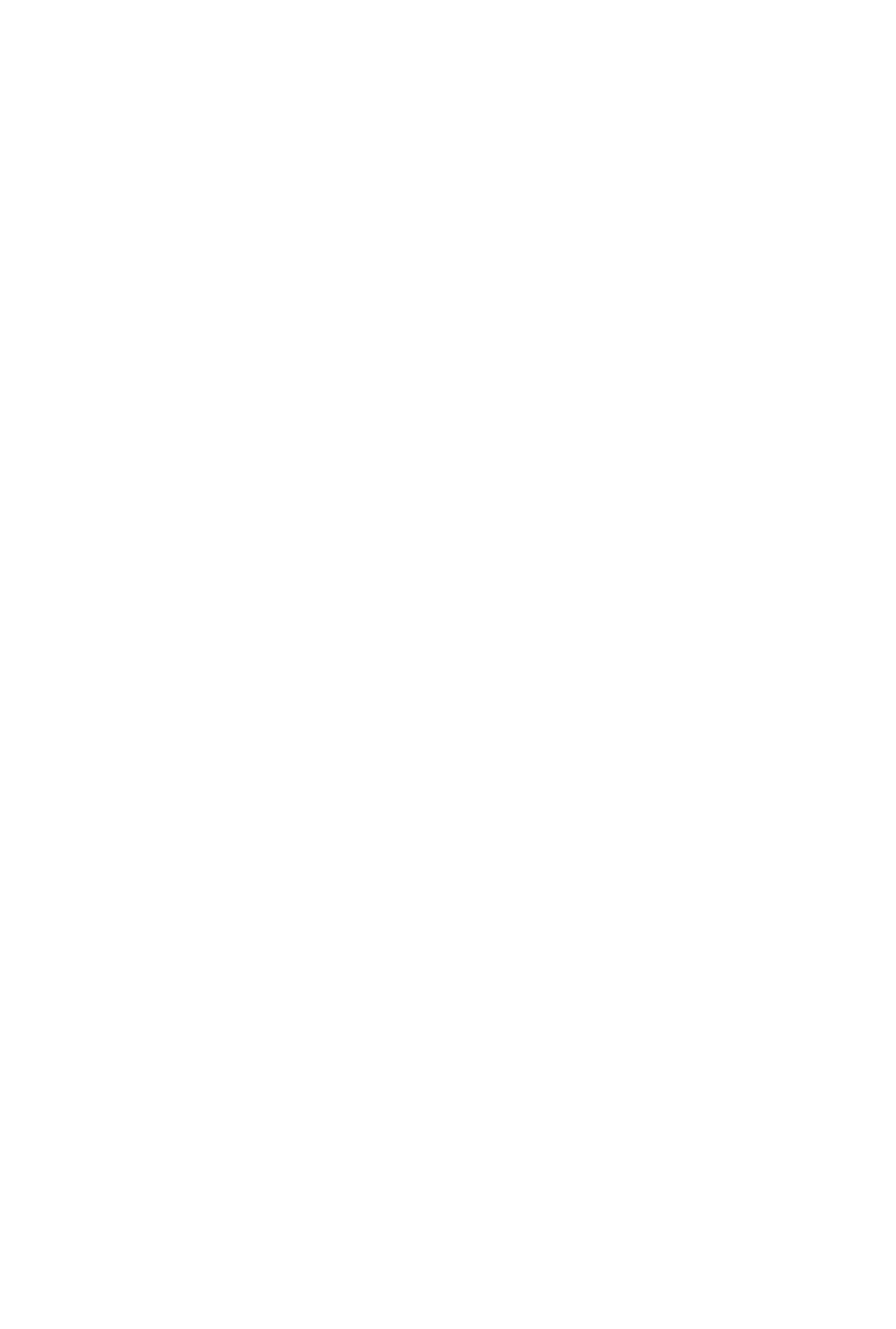
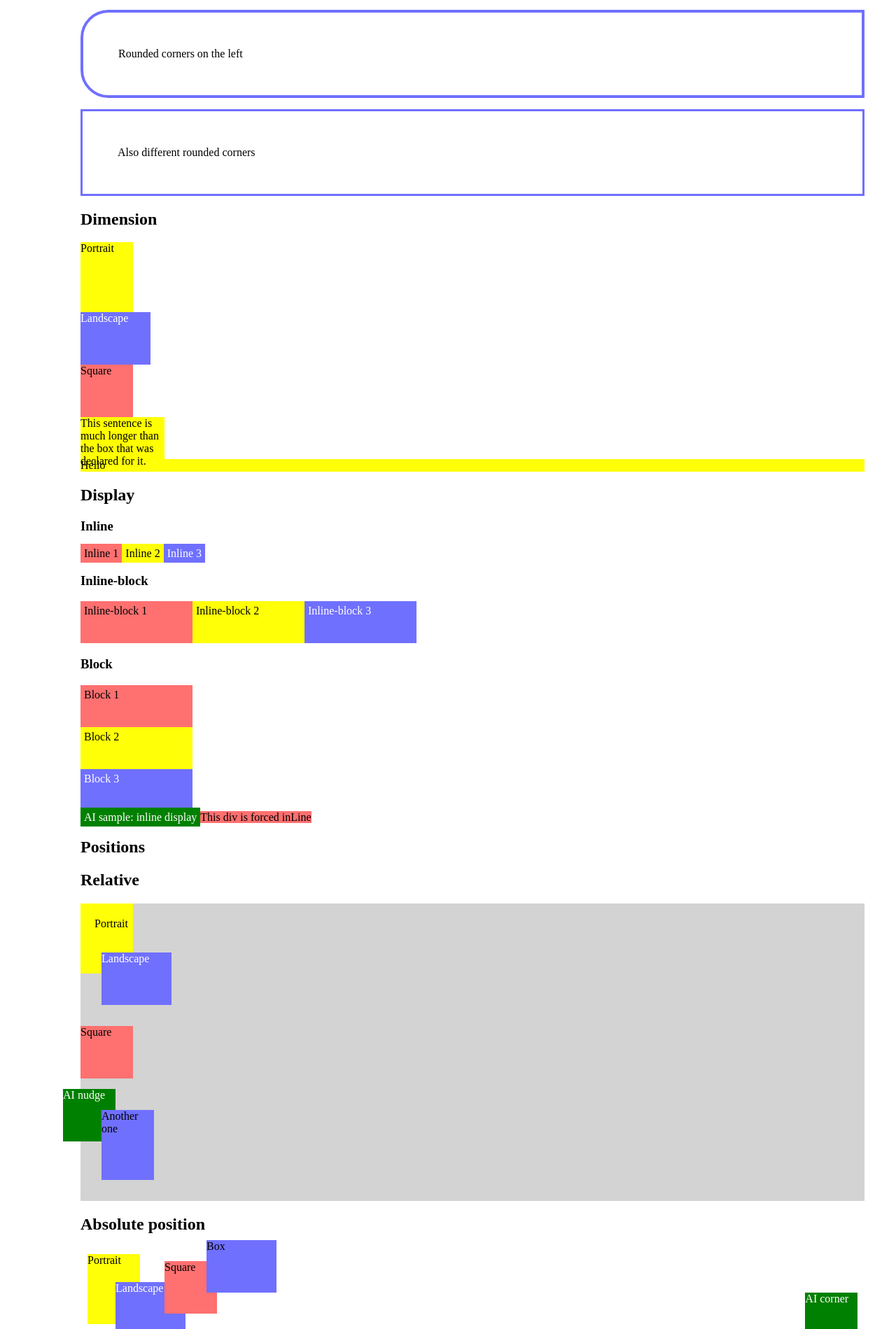
Before and after one commit to omathay/webdev-client, a Next.js app: page /labs/lab2 in a window 1280 px wide. Shown: the part 4238-6137 px from the top of the page at 70% size. Before the commit the page ends 3628 px from the top, so only its background shows below. Built offline with nearby package versions, Linux system fonts and the light colour scheme.

Commit message:
includes 2.1.15 lab2

```diff
--- /dev/null
+++ b/app/labs/lab2/Corners.tsx
@@ -0,0 +1,28 @@
+export default function Corners() {
+  return (
+    <div id="wd-css-corners">
+      <h2>Rounded corners</h2>
+      <p className="wd-rounded-corners-top wd-border-thin wd-border-blue wd-border-solid wd-padding-fat">
+        Rounded corners on the top
+      </p>
+      <p className="wd-rounded-corners-bottom wd-border-thin wd-border-blue wd-border-solid wd-padding-fat">
+        Rounded corners at the bottom
+      </p>
+      <p className="wd-rounded-corners-all-around wd-border-thin wd-border-blue wd-border-solid wd-padding-fat">
+        Rounded corners all around
+      </p>
+      <p className="wd-rounded-corners-inline wd-border-thin wd-border-blue wd-border-solid wd-padding-fat">
+        Different rounded corners
+      </p>
+      <p
+        id="wd-ai-corners"
+        className="wd-ai-rounded-left wd-border-thin wd-border-blue wd-border-solid wd-padding-fat"
+      >
+        Rounded corners on the left
+      </p>
+      <p className="wd-rounded-corners-weirdwd-border-thin wd-border-blue wd-border-solid wd-padding-fat">
+        Also different rounded corners
+        </p>
+    </div>
+  );
+}
--- /dev/null
+++ b/app/labs/lab2/Dimensions.tsx
@@ -0,0 +1,18 @@
+export default function Dimensions() {
+  return (
+    <div id="wd-css-dimensions">
+      <h2>Dimension</h2>
+      <div>
+        <div className="wd-dimension-portrait wd-bg-color-yellow">Portrait</div>
+        <div className="wd-dimension-landscape wd-bg-color-blue wd-fg-color-white">
+          Landscape
+        </div>
+        <div className="wd-dimension-square wd-bg-color-red">Square</div>
+        <div id="wd-ai-dimension" className="wd-ai-dimension-box">
+          This sentence is much longer than the box that was declared for it.
+        </div>
+        <div className="wd-dimension-long wd-bg-color-yellow">Hello</div>
+      </div>
+    </div>
+  );
+}
--- /dev/null
+++ b/app/labs/lab2/Display.tsx
@@ -0,0 +1,42 @@
+export default function Display() {
+  return (
+    <div id="wd-css-display">
+      <h2>Display</h2>
+      <h3>Inline</h3>
+      <div>
+        <span className="wd-display-inline wd-bg-color-red">Inline 1</span>
+        <span className="wd-display-inline wd-bg-color-yellow">Inline 2</span>
+        <span className="wd-display-inline wd-bg-color-blue wd-fg-color-white">
+          Inline 3
+        </span>
+      </div>
+      <h3>Inline-block</h3>
+      <div>
+        <span className="wd-display-inline-block wd-bg-color-red">
+          Inline-block 1
+        </span>
+        <span className="wd-display-inline-block wd-bg-color-yellow">
+          Inline-block 2
+        </span>
+        <span className="wd-display-inline-block wd-bg-color-blue wd-fg-color-white">
+          Inline-block 3
+        </span>
+      </div>
+      <h3>Block</h3>
+      <div>
+        <span className="wd-display-block wd-bg-color-red">Block 1</span>
+        <span className="wd-display-block wd-bg-color-yellow">Block 2</span>
+        <span className="wd-display-block wd-bg-color-blue wd-fg-color-white">
+          Block 3
+        </span>
+      </div>
+      <div id="wd-ai-display" className="wd-display-inline wd-bg-color-green wd-fg-color-white">
+        AI sample: inline display
+      </div>
+      <div className="wd-bg-color-red" style={{ display: "inline", width: 200}}>
+        This div is forced inLine
+
+      </div>
+    </div>
+  );
+}
--- /dev/null
+++ b/app/labs/lab2/Positions.tsx
@@ -0,0 +1,68 @@
+export default function Positions() {
+  return (
+    <div id="wd-css-positions">
+      <h2>Positions</h2>
+      <div id="wd-css-position-relative">
+        <h2>Relative</h2>
+        <div className="wd-bg-color-gray">
+          <div className="wd-bg-color-yellow wd-dimension-portrait">
+            <div className="wd-pos-relative-nudge-down-right">Portrait</div>
+          </div>
+          <div className="wd-pos-relative-nudge-up-right wd-bg-color-blue wd-fg-color-white wd-dimension-landscape">
+            Landscape
+          </div>
+          <div className="wd-bg-color-red wd-dimension-square">Square</div>
+          <div
+            id="wd-ai-relative"
+            className="wd-ai-pos-relative-nudge wd-bg-color-green wd-fg-color-white wd-dimension-square"
+          >
+            AI nudge
+          </div>
+          <div className="wd-bg-color-blue wd-dimension-portrait wd-pos-relative-nudge-up-right">
+            Another one
+          </div>
+        </div>
+      </div>
+      <div id="wd-css-position-absolute">
+        <h2>Absolute position</h2>
+        <div className="wd-pos-relative" style={{ height: 150 }}>
+            <div className="wd-pos-absolute-10-10 wd-bg-color-yellow wd-dimension-portrait">
+            Portrait
+            </div>
+            <div className="wd-pos-absolute-50-50 wd-bg-color-blue wd-fg-color-white wd-dimension-landscape">
+            Landscape
+            </div>
+            <div className="wd-pos-absolute-120-20 wd-bg-color-red wd-dimension-square">
+            Square
+            </div>
+            <div className="wd-pos-absolute-180-minus10 wd-bg-color-blue wd-dimension-landscape">
+                Box
+            </div>
+            <div
+              id="wd-ai-absolute"
+              className="wd-ai-pos-absolute-br wd-bg-color-green wd-fg-color-white wd-dimension-square"
+            >
+              AI corner
+            </div>
+        </div>
+        <br /><br /><br /><br /><br /><br /><br />
+        </div>
+        <div id="wd-css-position-fixed">
+            <h2>Fixed position</h2>
+            Checkout the blue square that says &quot;Fixed position&quot; stuck all the way
+            on the right and half way down the page. It doesn&apos;t scroll with the
+            rest of the page. Its position is &quot;Fixed&quot;.
+            <div className="wd-pos-fixed wd-dimension-square wd-bg-color-blue wd-fg-color-white">
+                Fixed position
+            </div>
+            <div id="wd-ai-fixed" className="wd-ai-pos-fixed">
+                AI fixed
+            </div>
+        </div>
+
+        <div className="wd-pos-fixed-2 wd-dimension-portrait wd-bg-color-red">
+            Viewport corner
+        </div>
+    </div>
+  );
+}
--- a/app/labs/lab2/index.css
+++ b/app/labs/lab2/index.css
@@ -189,3 +189,136 @@ p:where(.wd-ai-cascade) {
 .wd-box-sizing-border {
   box-sizing: border-box;
 }
+
+.wd-rounded-corners-top {
+  border-top-left-radius: 40px;
+  border-top-right-radius: 40px;
+}
+.wd-rounded-corners-bottom {
+  border-bottom-left-radius: 40px;
+  border-bottom-right-radius: 40px;
+}
+.wd-rounded-corners-all-around {
+  border-radius: 50px;
+}
+.wd-rounded-corners-inline {
+  border-radius: 30px 0px 20px 50px;
+}
+.wd-ai-rounded-left {
+  border-top-left-radius: 40px;
+  border-bottom-left-radius: 40px;
+}
+
+.wd-rounded-corners-weird {
+    border-radius: 70px 1px 150px 34px
+}
+
+.wd-dimension-portrait {
+  width: 75px;
+  height: 100px;
+}
+.wd-dimension-landscape {
+  width: 100px;
+  height: 75px;
+}
+.wd-dimension-square {
+  width: 75px;
+  height: 75px;
+}
+.wd-dimension-long {
+    width: 50;
+    height: 15;
+}
+
+.wd-ai-dimension-box {
+  width: 120px;
+  height: 60px;
+  background-color: yellow;
+}
+
+.wd-display-inline {
+  display: inline;
+  width: 150px;
+  height: 50px;
+  padding: 5px;
+}
+.wd-display-inline-block {
+  display: inline-block;
+  width: 150px;
+  height: 50px;
+  padding: 5px;
+}
+.wd-display-block {
+  display: block;
+  width: 150px;
+  height: 50px;
+  padding: 5px;
+}
+
+.wd-pos-relative-nudge-up-right {
+  position: relative;
+  bottom: 30px;
+  left: 30px;
+}
+.wd-pos-relative-nudge-down-right {
+  position: relative;
+  top: 20px;
+  left: 20px;
+}
+.wd-pos-relative {
+  position: relative;
+}
+.wd-ai-pos-relative-nudge {
+  position: relative;
+  top: 15px;
+  right: 25px;
+}
+
+.wd-pos-absolute-10-10 {
+  position: absolute;
+  top: 10px;
+  left: 10px;
+}
+.wd-pos-absolute-50-50 {
+  position: absolute;
+  top: 50px;
+  left: 50px;
+}
+.wd-pos-absolute-120-20 {
+  position: absolute;
+  top: 20px;
+  left: 120px;
+}
+
+.wd-pos-absolute-180-minus10 {
+    position: absolute;
+    top: -10px;
+    left: 180px;
+}
+
+.wd-ai-pos-absolute-br {
+  position: absolute;
+  right: 10px;
+  bottom: 10px;
+}
+
+.wd-pos-fixed {
+  position: fixed;
+  right: 0px;
+  bottom: 50%;
+}
+
+.wd-pos-fixed-2 {
+    position:fixed;
+    right: 0px;
+    bottom: 0px;
+}
+.wd-ai-pos-fixed {
+  position: fixed;
+  left: 0;
+  bottom: 0;
+  background-color: purple;
+  color: white;
+  padding: 4px 8px;
+  font-size: 12px;
+}
--- a/app/labs/lab2/page.tsx
+++ b/app/labs/lab2/page.tsx
@@ -5,6 +5,10 @@ import Borders from "./Borders";
 import Padding from "./Padding";
 import Margins from "./Margins";
 import BoxModel from "./BoxModel";
+import Corners from "./Corners";
+import Dimensions from "./Dimensions";
+import Display from "./Display";
+import Positions from "./Positions";
 
 export default function Lab2() {
   return (
@@ -104,6 +108,10 @@ export default function Lab2() {
         <Padding />
         <Margins />
         <BoxModel />
+        <Corners />
+        <Dimensions />
+        <Display />
+        <Positions />
     </div>
   );
 }
```
